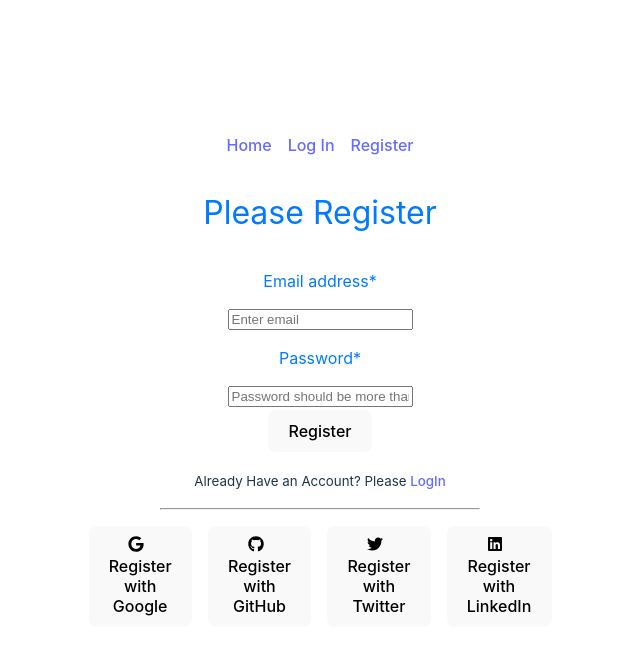
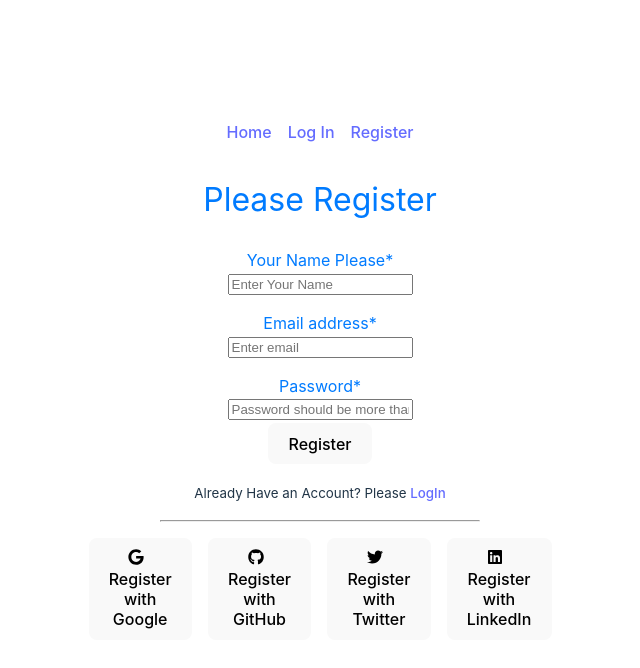
Before and after one commit to kabirshuvo/fireBase-User-Login, a React (Vite) app: page /register in a window 1280 px wide. Shown: the top 668 px of the page, without its empty margins (320-960 px from the left). Built offline with nearby package versions, Linux system fonts and the light colour scheme.

Commit message:
Not Getting the Display Name

```diff
--- a/src/components/Register/Register.jsx
+++ b/src/components/Register/Register.jsx
@@ -1,4 +1,4 @@
-import { createUserWithEmailAndPassword, getAuth, sendEmailVerification } from "firebase/auth";
+import { createUserWithEmailAndPassword, getAuth, sendEmailVerification, updateProfile } from "firebase/auth";
 import React, { useState } from 'react';
 import { Alert, Button, Card, Form } from 'react-bootstrap';
 import { FaGithub, FaGoogle, FaLinkedin, FaTwitter } from 'react-icons/fa';
@@ -44,8 +44,8 @@ const Register = () => {
             setError('')
             event.target.reset();
             setSuccess('Welcome to the magic world');
-
             sendVerificationEmail(result.user);
+            updateUserData(result.user, name);
 
         }).catch(error =>{
             console.error(error.message);
@@ -61,6 +61,17 @@ const Register = () => {
                 console.log(result)
                 alert('please verify your email address')
             })
+    }
+    const updateUserData = (user, name) => {
+        updateProfile(user, {
+            displayName: name
+        })
+        .then(()=>{
+            console.log('user name updated')
+        })
+        .catch(erreo => {
+            setError(error.message);
+        })
     }
 
     const handleEmailChange = (event) => {
@@ -78,10 +89,21 @@ const Register = () => {
     return (
         <Card style={{ width: '20rem', float: 'right' }}>
         <Card.Body>
-        <Card.Title style={{textAlign: 'center', marginBottom: '1rem', fontSize: '2rem', color: '#007bff'}}>Please Register</Card.Title>
+        <Card.Title style={{textAlign: 'center', marginBottom: '.5rem', fontSize: '2rem', color: '#007bff'}}>Please Register</Card.Title>
           <Form onSubmit={handleSubmit}>
+
+          <Form.Group controlId="formBasicText" style={{ display: 'flex', flexDirection: 'column', alignItems: 'center' }}>
+            <Form.Label style={{ textAlign: 'center', marginBottom: '.1rem', marginTop: '1rem', fontSize: '1rem', color: '#007bff', transition: 'color 0.2s ease-in-out' }}
+                onMouseEnter={(e) => e.target.style.color = '#6c757d'}
+                onMouseLeave={(e) => e.target.style.color = '#007bff'}
+
+            >  Your Name Please* </Form.Label>
+
+            <Form.Control type="text" placeholder="Enter Your Name" name='name' required />
+            </Form.Group>
+
             <Form.Group controlId="formBasicEmail" style={{ display: 'flex', flexDirection: 'column', alignItems: 'center' }}>
-            <Form.Label style={{ textAlign: 'center', marginBottom: '1rem', marginTop: '1rem', fontSize: '1rem', color: '#007bff', transition: 'color 0.2s ease-in-out' }}
+            <Form.Label style={{ textAlign: 'center', marginBottom: '.1rem', marginTop: '1rem', fontSize: '1rem', color: '#007bff', transition: 'color 0.2s ease-in-out' }}
                 onMouseEnter={(e) => e.target.style.color = '#6c757d'}
                 onMouseLeave={(e) => e.target.style.color = '#007bff'}
 
@@ -90,7 +112,7 @@ const Register = () => {
             <Form.Control type="email" placeholder="Enter email" onChange={handleEmailChange} name='email' required />
             </Form.Group>
             <Form.Group controlId="formBasicPassword" style={{ display: 'flex', flexDirection: 'column', alignItems: 'center' }}>
-            <Form.Label style={{ textAlign: 'center', marginBottom: '1rem', marginTop: '1rem', fontSize: '1rem', color: '#007bff', transition: 'color 0.2s ease-in-out' }}
+            <Form.Label style={{ textAlign: 'center', marginBottom: '.1rem', marginTop: '1rem', fontSize: '1rem', color: '#007bff', transition: 'color 0.2s ease-in-out' }}
                 onMouseEnter={(e) => e.target.style.color = '#6c757d'}
                 onMouseLeave={(e) => e.target.style.color = '#007bff'}
 
```
